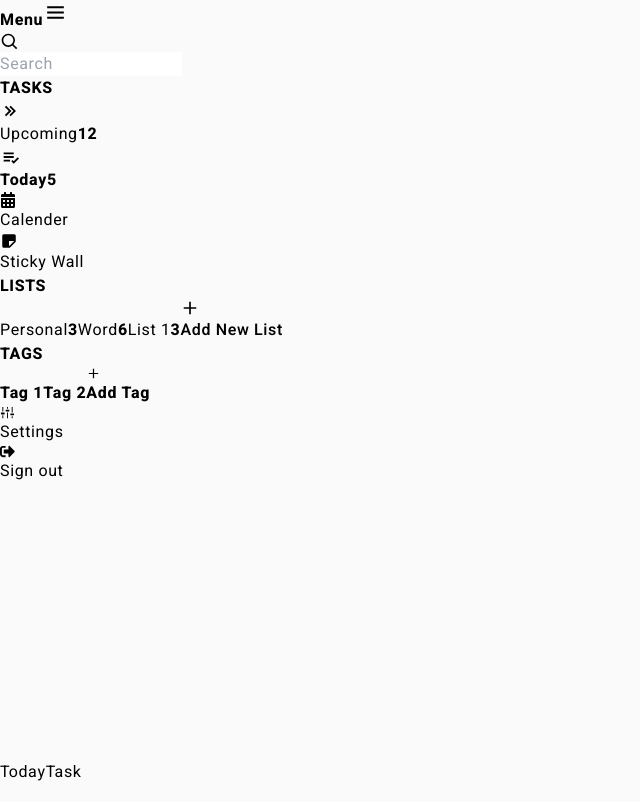
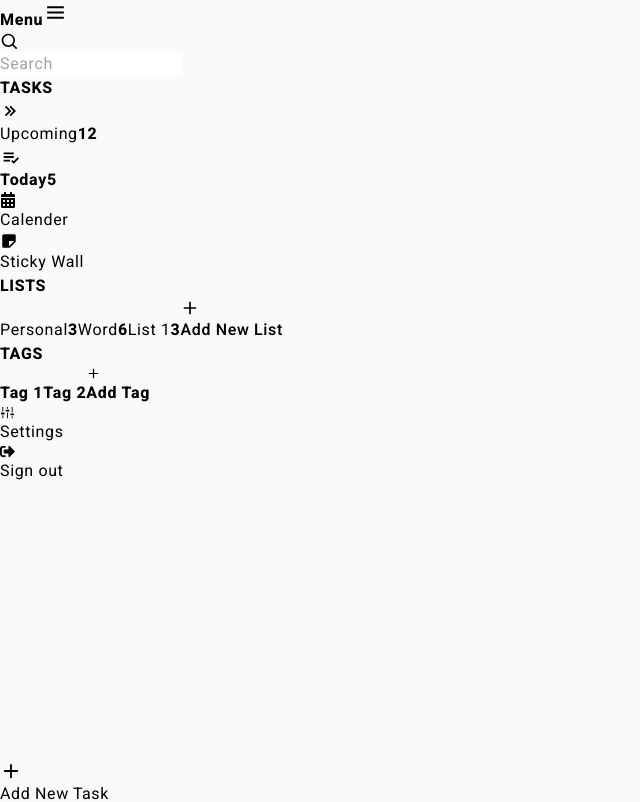
Before and after one commit to setykarimi/Note-app, a React (Vite) app: page / in a window 1280 px wide. Shown: the top 802 px of the page, without its empty margins (0-640 px from the left). Built offline with nearby package versions, Linux system fonts and the light colour scheme.

Commit message:
Subject: Note app, Description: Edit content, Date: 9/28/2023

```diff
--- a/src/pages/todayTasks.jsx
+++ b/src/pages/todayTasks.jsx
@@ -1,7 +1,10 @@
 import React from 'react'
+import TaskList from '../components/tasks/taskList'
 
 export default function TodayTask() {
   return (
-    <div>TodayTask</div>
+    <>
+    <TaskList />
+    </>
   )
 }
```
